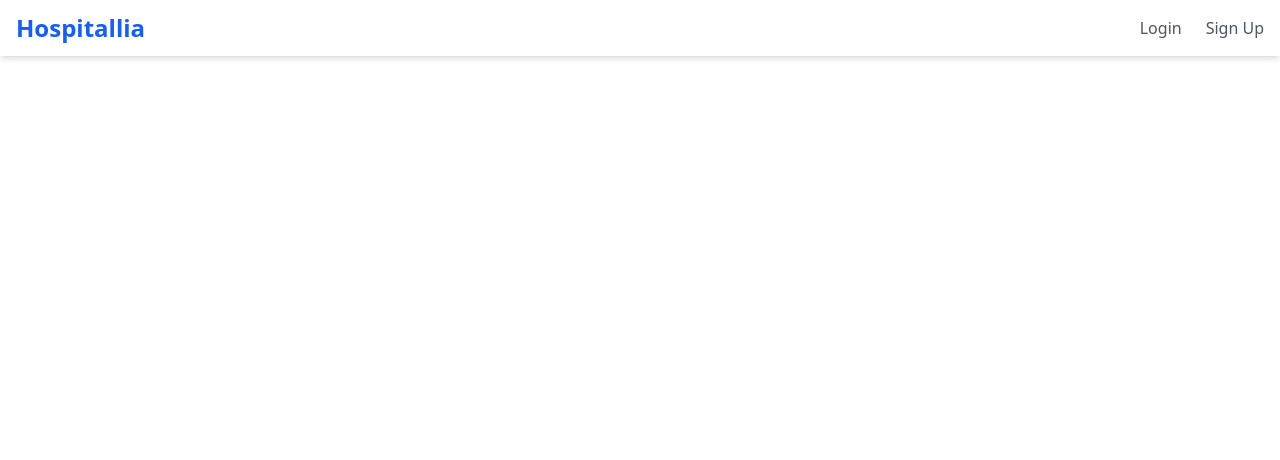
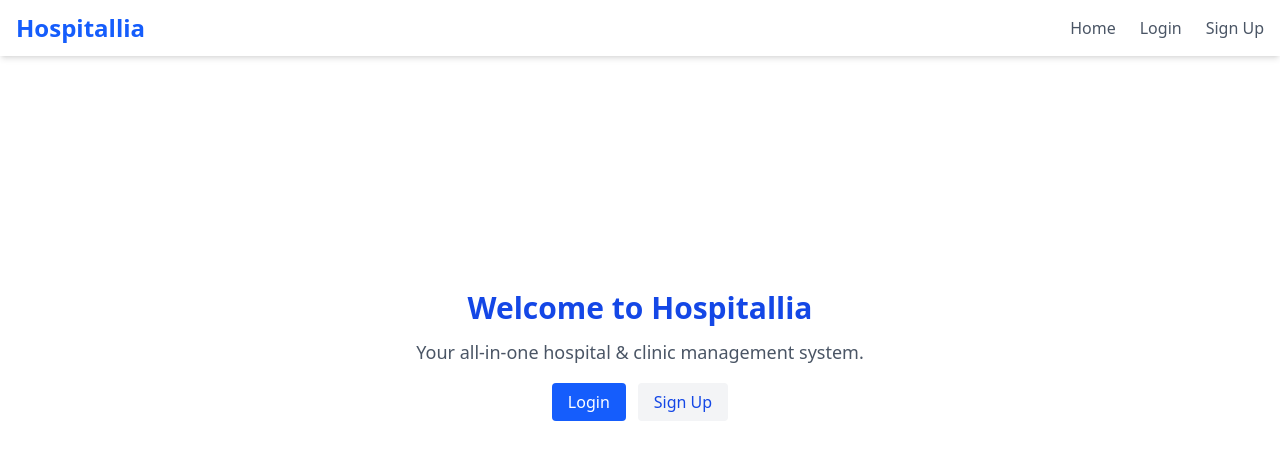
Before and after one commit to mrpawarGit/Hospitallia, a React (Vite) app in the folder hospitallia-app/: page / in a window 1280 px wide. Shown: the top 460 px of the page. Built offline with nearby package versions, Linux system fonts and the light colour scheme; no server answers.

Commit message:
reset navbar

```diff
--- a/hospitallia-app/src/components/shared/LogoutButton.jsx
+++ b/hospitallia-app/src/components/shared/LogoutButton.jsx
@@ -10,7 +10,10 @@ const LogoutButton = () => {
     navigate("/login");
   };
   return (
-    <button onClick={handleLogout} className="text-red-600 font-semibold ml-2">
+    <button
+      onClick={handleLogout}
+      className="text-red-600 font-semibold ml-2 cursor-pointer"
+    >
       Logout
     </button>
   );
--- a/hospitallia-app/src/components/shared/Navbar.jsx
+++ b/hospitallia-app/src/components/shared/Navbar.jsx
@@ -1,6 +1,6 @@
 import { Link } from "react-router-dom";
-import { useAuth } from "../../contexts/AuthContext"; // make sure this path is correct!
-import LogoutButton from "./LogoutButton"; // Optional, if you added the Logout component
+import { useAuth } from "../../contexts/AuthContext";
+import LogoutButton from "./LogoutButton";
 
 const Navbar = () => {
   const { currentUser, role } = useAuth();
@@ -21,6 +21,9 @@ const Navbar = () => {
         </Link>
         {/* Navigation links */}
         <div className="space-x-6 flex items-center">
+          <Link className="text-gray-600 hover:text-blue-700" to="/">
+            Home
+          </Link>
           {!currentUser ? (
             // Not logged in: Show Login/Signup
             <>
--- /dev/null
+++ b/hospitallia-app/src/pages/Home.jsx
@@ -0,0 +1,26 @@
+const Home = () => (
+  <div className="flex flex-col items-center justify-center min-h-[70vh]">
+    <h1 className="text-3xl font-bold mb-3 text-blue-700">
+      Welcome to Hospitallia
+    </h1>
+    <p className="text-lg text-gray-600 mb-6">
+      Your all-in-one hospital & clinic management system.
+    </p>
+    <div>
+      <a
+        href="/login"
+        className="bg-blue-600 text-white px-4 py-2 rounded hover:bg-blue-700 mr-3"
+      >
+        Login
+      </a>
+      <a
+        href="/signup"
+        className="bg-gray-100 text-blue-700 px-4 py-2 rounded hover:bg-blue-200"
+      >
+        Sign Up
+      </a>
+    </div>
+  </div>
+);
+
+export default Home;
--- /dev/null
+++ b/hospitallia-app/src/pages/NotFound.jsx
@@ -0,0 +1,11 @@
+const NotFound = () => (
+  <div className="flex flex-col items-center justify-center min-h-[70vh]">
+    <h1 className="text-4xl font-bold text-red-600 mb-2">404</h1>
+    <p className="text-lg text-gray-600 mb-6">Page Not Found</p>
+    <a href="/" className="text-blue-600 hover:underline">
+      Go to Home
+    </a>
+  </div>
+);
+
+export default NotFound;
--- a/hospitallia-app/src/router/Routes.jsx
+++ b/hospitallia-app/src/router/Routes.jsx
@@ -8,13 +8,17 @@ import StaffDashboard from "../pages/StaffDashboard";
 import ProtectedRoute from "../components/shared/ProtectedRoute";
 import SignUp from "../contexts/auth/SignUp";
 import SignIn from "../contexts/auth/SignIn";
+import NotFound from "../pages/NotFound";
+import Home from "../pages/Home";
 // Add any other pages
 
 export default function AppRoutes() {
   return (
     <Routes>
+      <Route path="/" element={<Home />} />
       <Route path="/login" element={<SignIn />} />
       <Route path="/signup" element={<SignUp />} />
+      <Route path="*" element={<NotFound />} />
 
       {/* Protected routes with role check */}
       <Route
```
